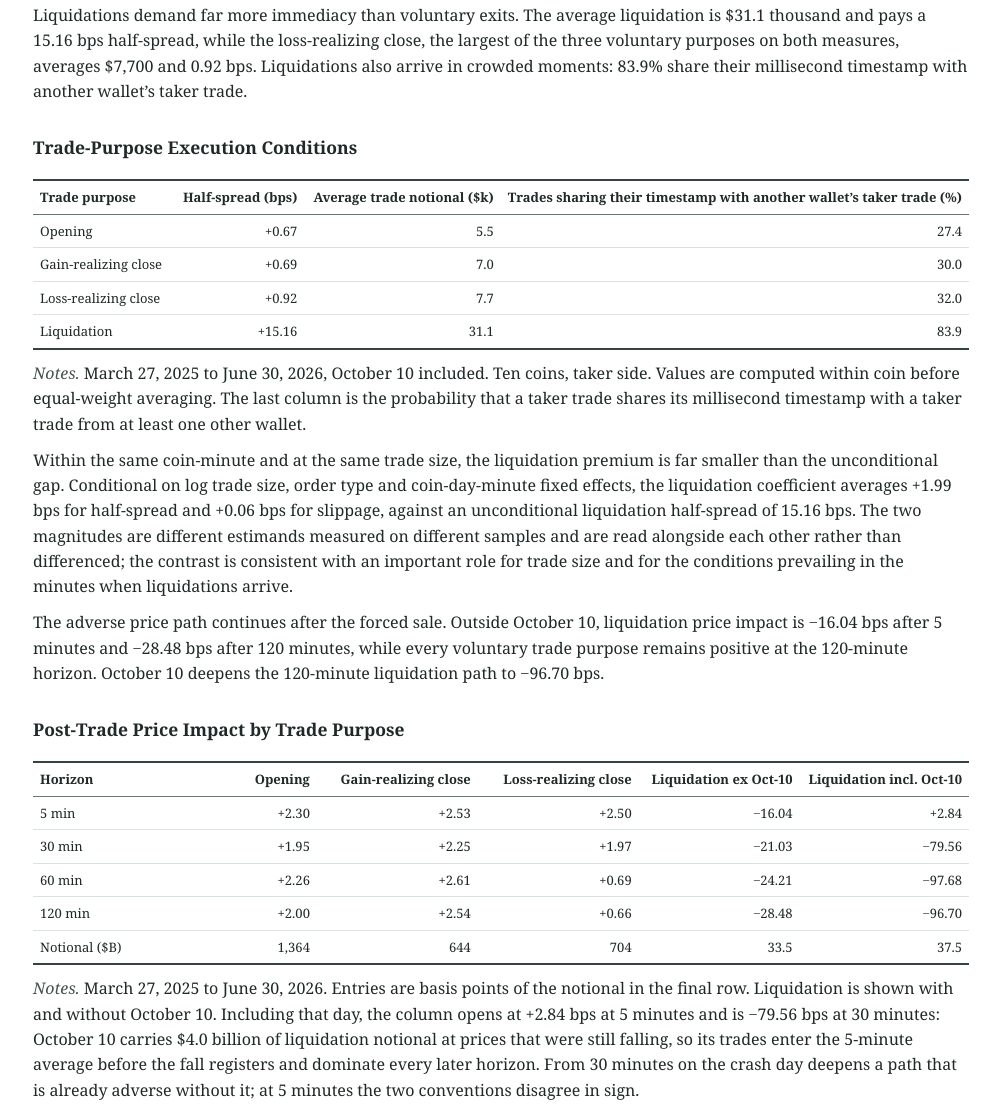
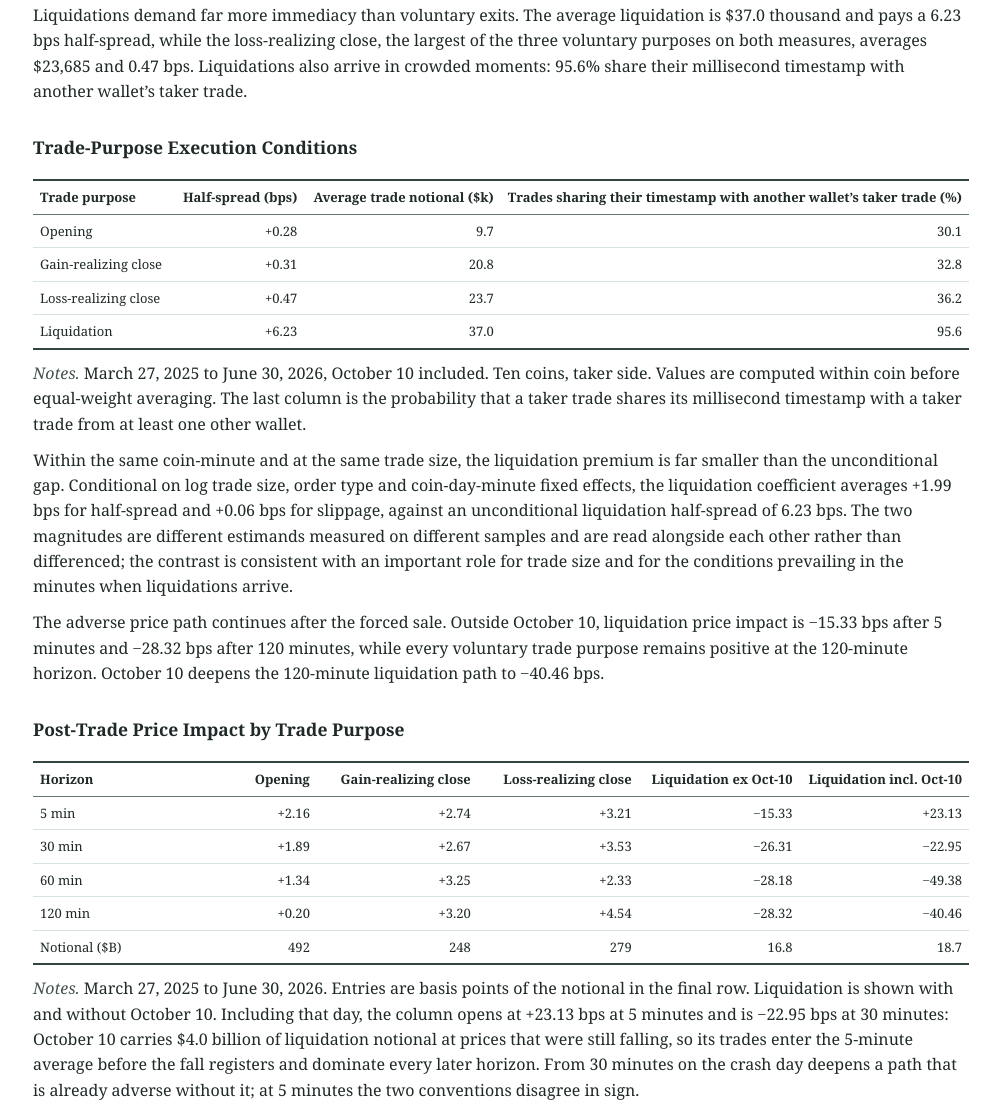
Before and after one commit to Shouqiao0530/hyperliquid-leverage-rebuilt, a plain HTML site: page index.html in a window 1280 px wide. Shown: the part 1914-3020 px from the top of the page, without its empty margins (257-1257 px from the left). Drawn offline with Linux system fonts and the light colour scheme.

Commit message:
Update trade-purpose tables and equity fix

```diff
--- a/index.html
+++ b/index.html
@@ -33,10 +33,7 @@ liquidation volume.
 Their liquidations are spread through the sample: only 9.3% of front-end
 liquidation volume occurs on October 10, compared with 79.7% for
 algorithmic market makers.</p>
-<p>Liquidations demand far more immediacy than voluntary exits. The average liquidation is $31.1 thousand and pays a 15.16 bps
-half-spread, while the loss-realizing close, the largest of the three voluntary purposes on both measures, averages $7,700
-and 0.92 bps. Liquidations also arrive in crowded moments: 83.9% share
-their millisecond timestamp with another wallet’s taker trade.</p>
+<p>Liquidations demand far more immediacy than voluntary exits. The average liquidation is $37.0 thousand and pays a 6.23 bps half-spread, while the loss-realizing close, the largest of the three voluntary purposes on both measures, averages $23,685 and 0.47 bps. Liquidations also arrive in crowded moments: 95.6% share their millisecond timestamp with another wallet’s taker trade.</p>
 <h3 id="trade-purpose-execution-conditions">Trade-Purpose Execution
 Conditions</h3>
 <table>
@@ -57,38 +54,35 @@ Conditions</h3>
 <tbody>
 <tr class="odd">
 <td>Opening</td>
-<td style="text-align: right;">+0.67</td>
-<td style="text-align: right;">5.5</td>
-<td style="text-align: right;">27.4</td>
+<td style="text-align: right;">+0.28</td>
+<td style="text-align: right;">9.7</td>
+<td style="text-align: right;">30.1</td>
 </tr>
 <tr class="even">
 <td>Gain-realizing close</td>
-<td style="text-align: right;">+0.69</td>
-<td style="text-align: right;">7.0</td>
-<td style="text-align: right;">30.0</td>
+<td style="text-align: right;">+0.31</td>
+<td style="text-align: right;">20.8</td>
+<td style="text-align: right;">32.8</td>
 </tr>
 <tr class="odd">
 <td>Loss-realizing close</td>
-<td style="text-align: right;">+0.92</td>
-<td style="text-align: right;">7.7</td>
-<td style="text-align: right;">32.0</td>
+<td style="text-align: right;">+0.47</td>
+<td style="text-align: right;">23.7</td>
+<td style="text-align: right;">36.2</td>
 </tr>
 <tr class="even">
 <td>Liquidation</td>
-<td style="text-align: right;">+15.16</td>
-<td style="text-align: right;">31.1</td>
-<td style="text-align: right;">83.9</td>
+<td style="text-align: right;">+6.23</td>
+<td style="text-align: right;">37.0</td>
+<td style="text-align: right;">95.6</td>
 </tr>
 </tbody>
 </table>
 <p><em>Notes.</em> March 27, 2025 to June 30, 2026, October 10 included.
 Ten coins, taker side. Values are computed within coin before equal-weight averaging. The last column is the probability that a taker trade shares its millisecond timestamp with a taker trade from at least one other wallet.</p>
-<p>Within the same coin-minute and at the same trade size, the liquidation premium is far smaller than the unconditional gap. Conditional on log trade size, order type and coin-day-minute fixed effects, the liquidation coefficient averages +1.99 bps for half-spread and +0.06 bps for slippage, against an unconditional liquidation half-spread of 15.16 bps. The two magnitudes are different estimands measured on different samples and are read alongside each other rather than differenced; the contrast is consistent with an important role for trade size and for the conditions prevailing in the minutes when liquidations arrive.</p>
-<p>The adverse price path continues after the forced sale. Outside
-October 10, liquidation price impact is −16.04 bps after 5 minutes and
-−28.48 bps after 120 minutes, while every voluntary trade purpose
-remains positive at the 120-minute horizon. October 10 deepens the
-120-minute liquidation path to −96.70 bps.</p>
+<p>Within the same coin-minute and at the same trade size, the liquidation premium is far smaller than the unconditional gap. Conditional on log trade size, order type and coin-day-minute fixed effects, the liquidation coefficient averages +1.99 bps for half-spread and +0.06 bps for slippage, against an unconditional liquidation half-spread of 6.23 bps. The two magnitudes are different estimands measured on different samples and are read alongside each other rather than differenced; the contrast is consistent with an important role for trade size and for the conditions prevailing in the minutes when liquidations arrive.</p>
+<p>The adverse price path continues after the forced sale. Outside October 10, liquidation price impact is −15.33 bps after 5 minutes and −28.32 bps after 120 minutes, while every voluntary trade purpose
+remains positive at the 120-minute horizon. October 10 deepens the 120-minute liquidation path to −40.46 bps.</p>
 <h3 id="post-trade-price-impact-by-trade-purpose">Post-Trade Price
 Impact by Trade Purpose</h3>
 <table>
@@ -113,48 +107,48 @@ Impact by Trade Purpose</h3>
 <tbody>
 <tr class="odd">
 <td>5 min</td>
-<td style="text-align: right;">+2.30</td>
-<td style="text-align: right;">+2.53</td>
-<td style="text-align: right;">+2.50</td>
-<td style="text-align: right;">−16.04</td>
-<td style="text-align: right;">+2.84</td>
+<td style="text-align: right;">+2.16</td>
+<td style="text-align: right;">+2.74</td>
+<td style="text-align: right;">+3.21</td>
+<td style="text-align: right;">−15.33</td>
+<td style="text-align: right;">+23.13</td>
 </tr>
 <tr class="even">
 <td>30 min</td>
-<td style="text-align: right;">+1.95</td>
-<td style="text-align: right;">+2.25</td>
-<td style="text-align: right;">+1.97</td>
-<td style="text-align: right;">−21.03</td>
-<td style="text-align: right;">−79.56</td>
+<td style="text-align: right;">+1.89</td>
+<td style="text-align: right;">+2.67</td>
+<td style="text-align: right;">+3.53</td>
+<td style="text-align: right;">−26.31</td>
+<td style="text-align: right;">−22.95</td>
 </tr>
 <tr class="odd">
 <td>60 min</td>
-<td style="text-align: right;">+2.26</td>
-<td style="text-align: right;">+2.61</td>
-<td style="text-align: right;">+0.69</td>
-<td style="text-align: right;">−24.21</td>
-<td style="text-align: right;">−97.68</td>
+<td style="text-align: right;">+1.34</td>
+<td style="text-align: right;">+3.25</td>
+<td style="text-align: right;">+2.33</td>
+<td style="text-align: right;">−28.18</td>
+<td style="text-align: right;">−49.38</td>
 </tr>
 <tr class="even">
 <td>120 min</td>
-<td style="text-align: right;">+2.00</td>
-<td style="text-align: right;">+2.54</td>
-<td style="text-align: right;">+0.66</td>
-<td style="text-align: right;">−28.48</td>
-<td style="text-align: right;">−96.70</td>
+<td style="text-align: right;">+0.20</td>
+<td style="text-align: right;">+3.20</td>
+<td style="text-align: right;">+4.54</td>
+<td style="text-align: right;">−28.32</td>
+<td style="text-align: right;">−40.46</td>
 </tr>
 <tr class="odd">
 <td>Notional ($B)</td>
-<td style="text-align: right;">1,364</td>
-<td style="text-align: right;">644</td>
-<td style="text-align: right;">704</td>
-<td style="text-align: right;">33.5</td>
-<td style="text-align: right;">37.5</td>
+<td style="text-align: right;">492</td>
+<td style="text-align: right;">248</td>
+<td style="text-align: right;">279</td>
+<td style="text-align: right;">16.8</td>
+<td style="text-align: right;">18.7</td>
 </tr>
 </tbody>
 </table>
 <p><em>Notes.</em> March 27, 2025 to June 30, 2026. Entries are basis
-points of the notional in the final row. Liquidation is shown with and without October 10. Including that day, the column opens at +2.84 bps at 5 minutes and is −79.56 bps at 30 minutes: October 10 carries $4.0 billion of liquidation notional at prices that were still falling, so its trades enter the 5-minute average before the fall registers and dominate every later horizon. From 30 minutes on the crash day deepens a path that is already adverse without it; at 5 minutes the two conventions disagree in sign.</p>
+points of the notional in the final row. Liquidation is shown with and without October 10. Including that day, the column opens at +23.13 bps at 5 minutes and is −22.95 bps at 30 minutes: October 10 carries $4.0 billion of liquidation notional at prices that were still falling, so its trades enter the 5-minute average before the fall registers and dominate every later horizon. From 30 minutes on the crash day deepens a path that is already adverse without it; at 5 minutes the two conventions disagree in sign.</p>
 <p>Auto-deleveraging returns part of the forced-exit transfer to
 profitable positions on the opposite side. Front-end traders receive
 $117.58 million through ADL against $343.66 million of liquidation
@@ -387,4 +381,4 @@ liquidation.</p>
 <figure><img src="figs/lev_cum_m120_algo.png" alt="Cumulative 120-minute markout of algorithmic takers by leverage cohort"></figure>
 <p class="figcap"><strong>Appendix Figure D. Algorithmic takers.</strong> Axes, panels and cohort construction as in Appendix Figure B, cut on this group’s own equal-volume leverage quintiles. <span class="src">Source <code>equal_vol_percoin_coinuser_grouped_trade/algo/agg/cumulative_m120_and_bps.png</code>.</span></p>
 <p class="tnote"><span class="todo">Appendix Figures A, B, C and D use an orange ramp. The section’s convention is one hue per group, purple for front-end, blue for algorithmic takers, green for market makers. Repalette before publication, and relabel their “timing” axes as price impact.</span></p>
-</main><script>(function(){var b=document.body,n=document.getElementById('sidebar'),t=document.getElementById('navtoggle'),K='lev-nav';function set(open,store){n.classList.toggle('collapsed',!open);b.classList.toggle('nav-collapsed',!open);t.setAttribute('aria-expanded',open?'true':'false');t.textContent=open?'✕':'☰';if(store){try{localStorage.setItem(K,open?'open':'closed')}catch(e){}}}var v=null;try{v=localStorage.getItem(K)}catch(e){}set(v?v==='open':window.innerWidth>900,false);t.addEventListener('click',function(){set(n.classList.contains('collapsed'),true)});})();</script><p style="font-size:0.85em;color:#555;margin-top:2.5em;border-top:1px solid #ddd;padding-top:0.8em">Rebuilt 2026-09-22 on the new cohort split (k from k_by_day_v6 with flagged rows removed and the Allium-anchored 2025-09-28 to 10-19 days; Retail boundaries 0.097 / 0.150 / 0.251 / 0.382; 298,265 front-end wallets). Figures, Tables L1 to L4, Appendix Tables A and C and the sentences quoting them are from this build. Not rebuilt and kept from the published version: the two trade-purpose execution tables, the three-group liquidation-loss shares and ADL totals, Appendix Table B, the fee-regression coefficients, the wallet-life dollar figures in the closing paragraphs, and the 0.31% reconciliation error.</p></body></html>
+</main><script>(function(){var b=document.body,n=document.getElementById('sidebar'),t=document.getElementById('navtoggle'),K='lev-nav';function set(open,store){n.classList.toggle('collapsed',!open);b.classList.toggle('nav-collapsed',!open);t.setAttribute('aria-expanded',open?'true':'false');t.textContent=open?'✕':'☰';if(store){try{localStorage.setItem(K,open?'open':'closed')}catch(e){}}}var v=null;try{v=localStorage.getItem(K)}catch(e){}set(v?v==='open':window.innerWidth>900,false);t.addEventListener('click',function(){set(n.classList.contains('collapsed'),true)});})();</script><p style="font-size:0.85em;color:#555;margin-top:2.5em;border-top:1px solid #ddd;padding-top:0.8em">Rebuilt 2026-09-22 on the new cohort split (k from k_by_day_v6 with flagged rows removed and the Allium-anchored 2025-09-28 to 10-19 days; Retail boundaries 0.097 / 0.150 / 0.251 / 0.382; 298,265 front-end wallets). Figures, Tables L1 to L4, Appendix Tables A and C and the sentences quoting them are from this build. The two trade-purpose tables are recomputed at grouped-trade grain (one row per order execution), so average notional is larger than the published fill-grain figure. Not rebuilt and kept from the published version: the three-group liquidation-loss shares and ADL totals, Appendix Table B, the fee-regression coefficients, the wallet-life dollar figures in the closing paragraphs, and the 0.31% reconciliation error.</p></body></html>
```
